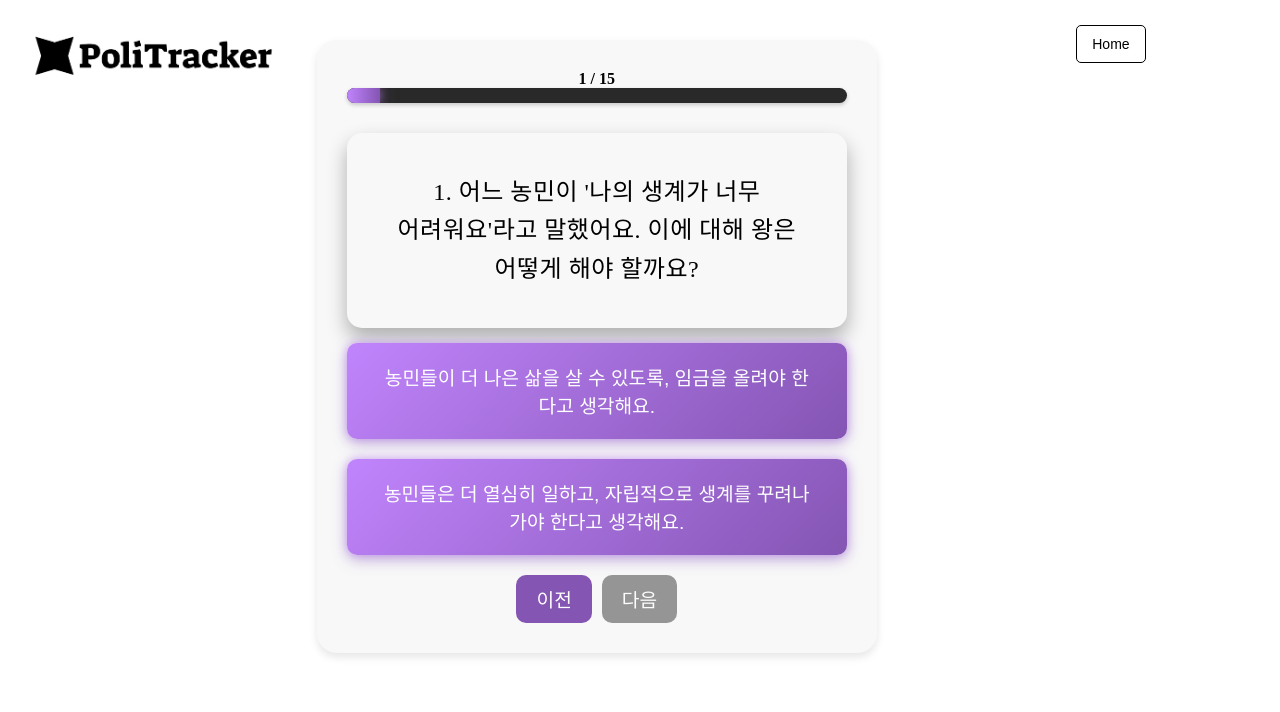
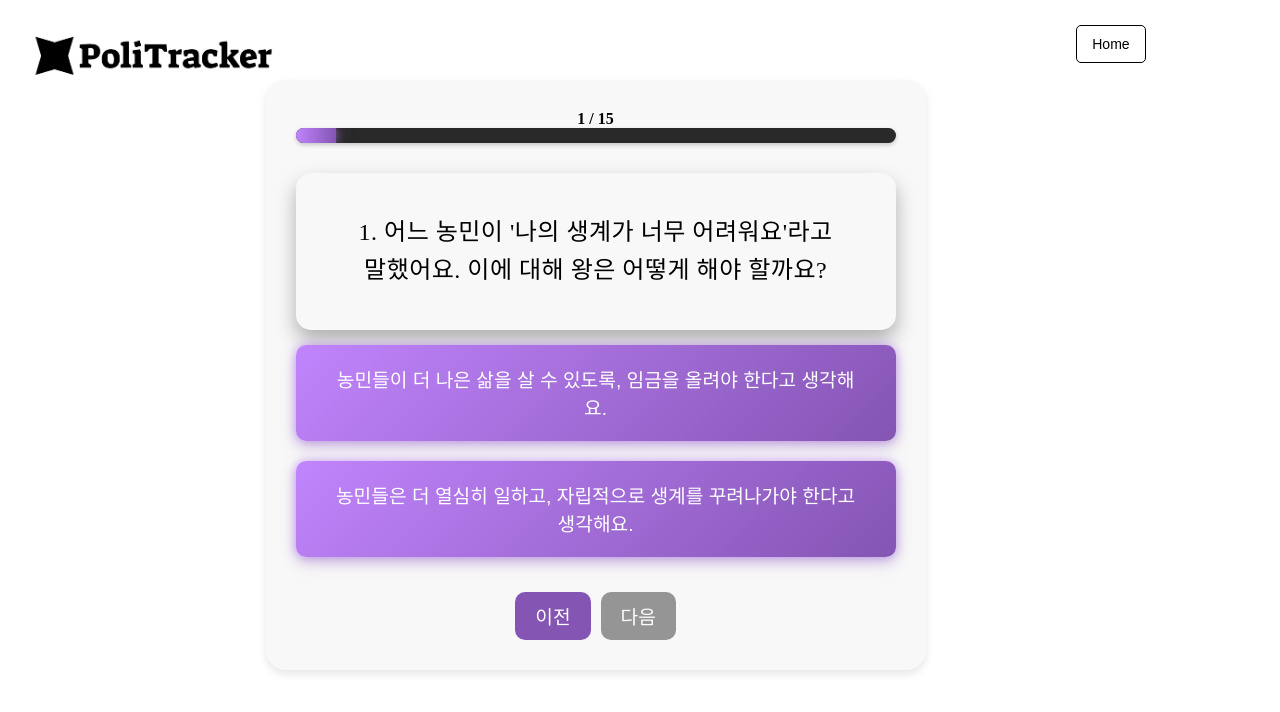
Before and after one commit to Co-Deep-Project/Frontend, a React (Create React App) app in the folder co-deep-frontend(Final)/: page /question in a window 1280 px wide. Shown: the top 712 px of the page. Built offline with nearby package versions, Linux system fonts and the light colour scheme.

Commit message:
컨테이너 정렬 문제 해결

```diff
--- a/co-deep-frontend(Final)/src/mbti/Mbti.css
+++ b/co-deep-frontend(Final)/src/mbti/Mbti.css
@@ -1,13 +1,11 @@
-/* 전체 컨테이너 */
+/* 상위 컨테이너에서 화면 중앙 배치 */
 .mbti-container {
-  font-family: "Noto Sans KR", sans-serif;
-  min-height: 100vh;
   display: flex;
-  justify-content: center;
-  align-items: center;
-  background-color: white;
-  color:black;
-  text-align: center;
-  position: relative;
-  overflow: hidden;
+  justify-content: center; /* 수평 중앙 배치 */
+  align-items: center; /* 수직 중앙 배치 */
+  min-height: 100vh; /* 화면 전체 높이 */
+  background: white;
+  font-family: 'Poppins', sans-serif;
+  padding: 20px;
+  box-sizing: border-box; /* 패딩 포함 크기 계산 */
 }
--- a/co-deep-frontend(Final)/src/mbti/QuestionScreen.css
+++ b/co-deep-frontend(Final)/src/mbti/QuestionScreen.css
@@ -11,19 +11,24 @@
   padding: 20px;
 }
 
-/* 중앙 컨테이너 크기 및 텍스트 크기 조정 */
+/* 중앙 컨테이너 크기 및 정렬 */
 .question-box {
-  width: 100%; /* 전체 너비 사용 */
-  max-width: 500px; /* 최대 너비 제한 */
-  background: #f8f8f8; /* 밝은 회색 배경으로 변경 */
-  border-radius: 20px; /* 모서리 둥글게 */
-  box-shadow: 0 4px 8px rgba(0, 0, 0, 0.1); /* 더 섬세한 그림자 */
-  padding: 30px; /* 내부 여백 조정 */
+  width: 100%; /* 부모 요소의 너비를 유지 */
+  max-width: 600px; /* 적절한 너비 제한 */
+  background: #f8f8f8;
+  border-radius: 20px;
+  box-shadow: 0 4px 8px rgba(0, 0, 0, 0.1);
+  padding: 30px;
   display: flex;
   flex-direction: column;
-  align-items: center; /* 자식 요소들 중앙 정렬 */
-  margin-top: 10px;
+  align-items: center;
+  justify-content: center; /* 수직 및 수평 중앙 정렬 */
+  margin: 50px auto; /* 가로 중앙 및 적절한 여백 추가 */
+  margin-right: 240px;
+  position: relative;
 }
+
+
 
 /* 진행률 표시 */
 .progress-wrapper {
@@ -111,9 +116,14 @@
 
 .button-container {
   display: flex;
-  justify-content: space-between;
-  margin-top: 20px;
+  justify-content: space-between; /* 버튼 좌우로 배치 */
+  width: 100%;
+  max-width: 500px;
+  margin: 20px auto 0 auto; /* 위쪽에 20px의 간격 추가 */
+  gap: 15px; /* 버튼 사이의 간격 */
+  padding-top: 15px; /* 버튼과 컨텐츠 사이 간격 */
 }
+
 
 .next-button {
   background: #8455b3;
```
